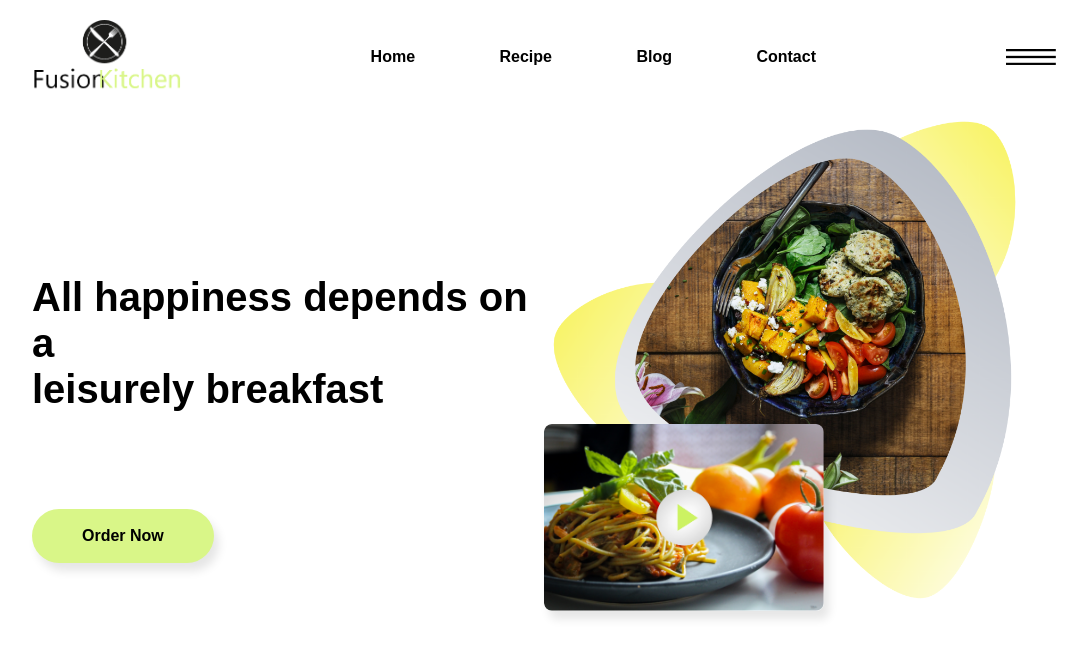
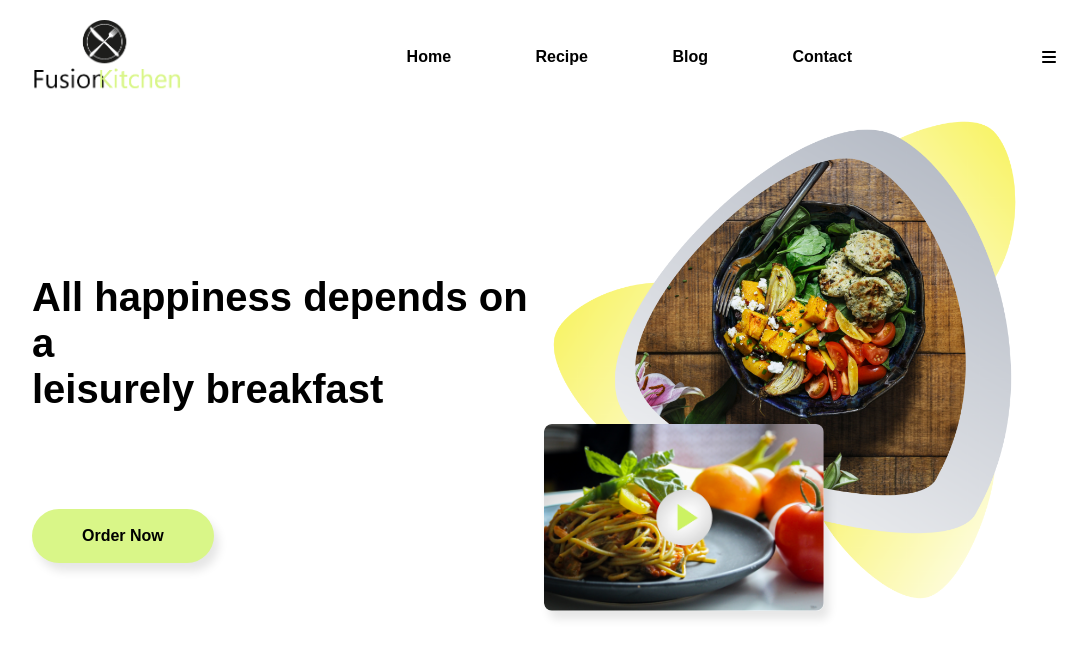
Before and after one commit to hodinsay/Fusion-Kitchen-Restaurant-Homepage-Website-Design-, a plain HTML site: page index.html in a window 1280 px wide. Shown: the whole page, without its empty margins (96-1183 px from the left). Drawn offline with Linux system fonts and the light colour scheme.

Commit message:
Added menu bars icon
Also added < class = menu-icon > and < class = nav-menu >

```diff
--- a/index.html
+++ b/index.html
@@ -18,7 +18,7 @@
 	<div class="hero">
 		<nav>
 			<img src="img/logo.png" alt="logo" class="logo">
-			<ul>
+			<ul class="nav-menu">
 				<li>
 					<a href="#">Home</a>
 				</li>
@@ -32,7 +32,7 @@
 					<a href="#">Contact</a>
 				</li>
 			</ul>
-			<img src="img/menu.png" alt="menu" class="menu-img">
+			<i class="fas fa-bars menu-icon"></i>
 		</nav>
 		<div class="row">
 			<div class="col">
@@ -51,3 +51,10 @@
 	<script type="text/javascript" src="js/main.js"></script>
 </body>
 </html>
+
+
+
+
+	<script type="text/javascript" src="js/main.js"></script>
+</body>
+</html>
```
